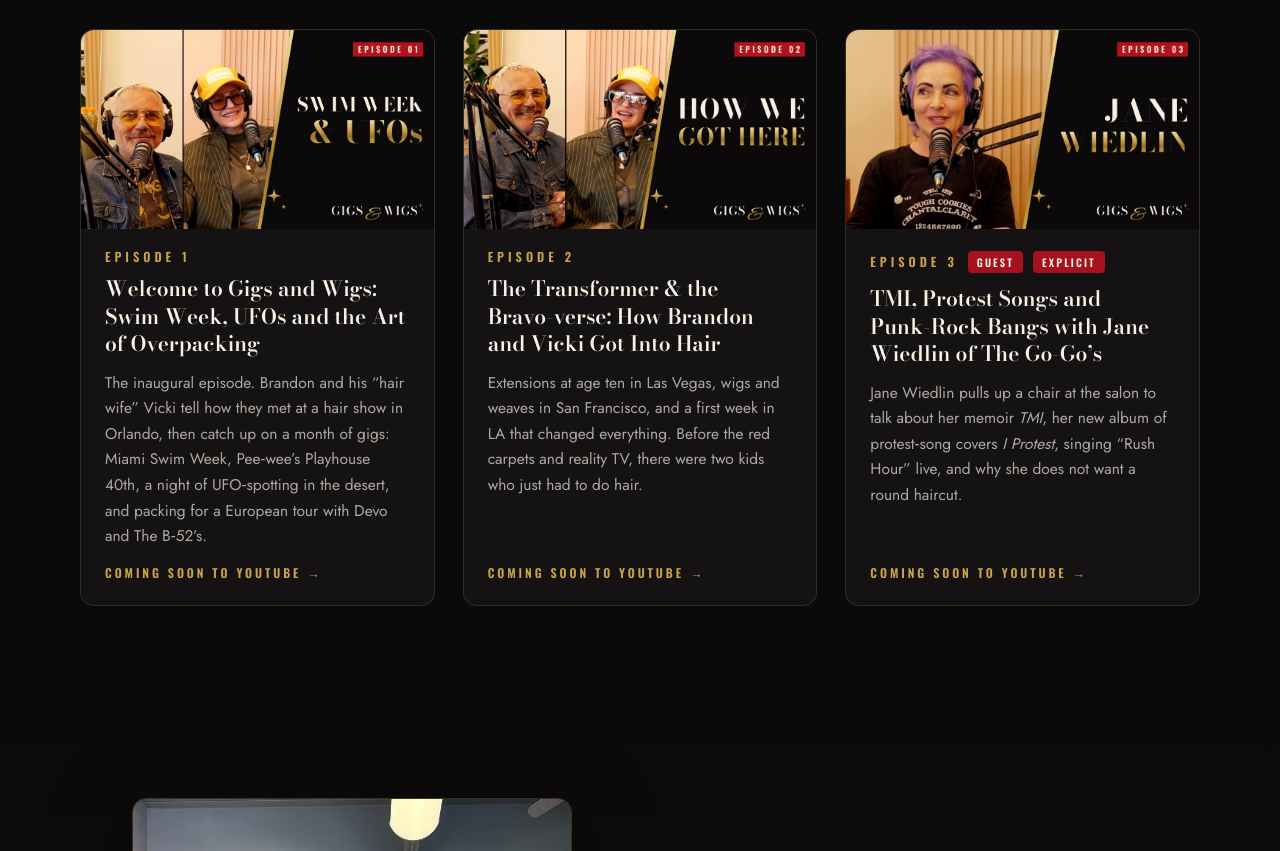
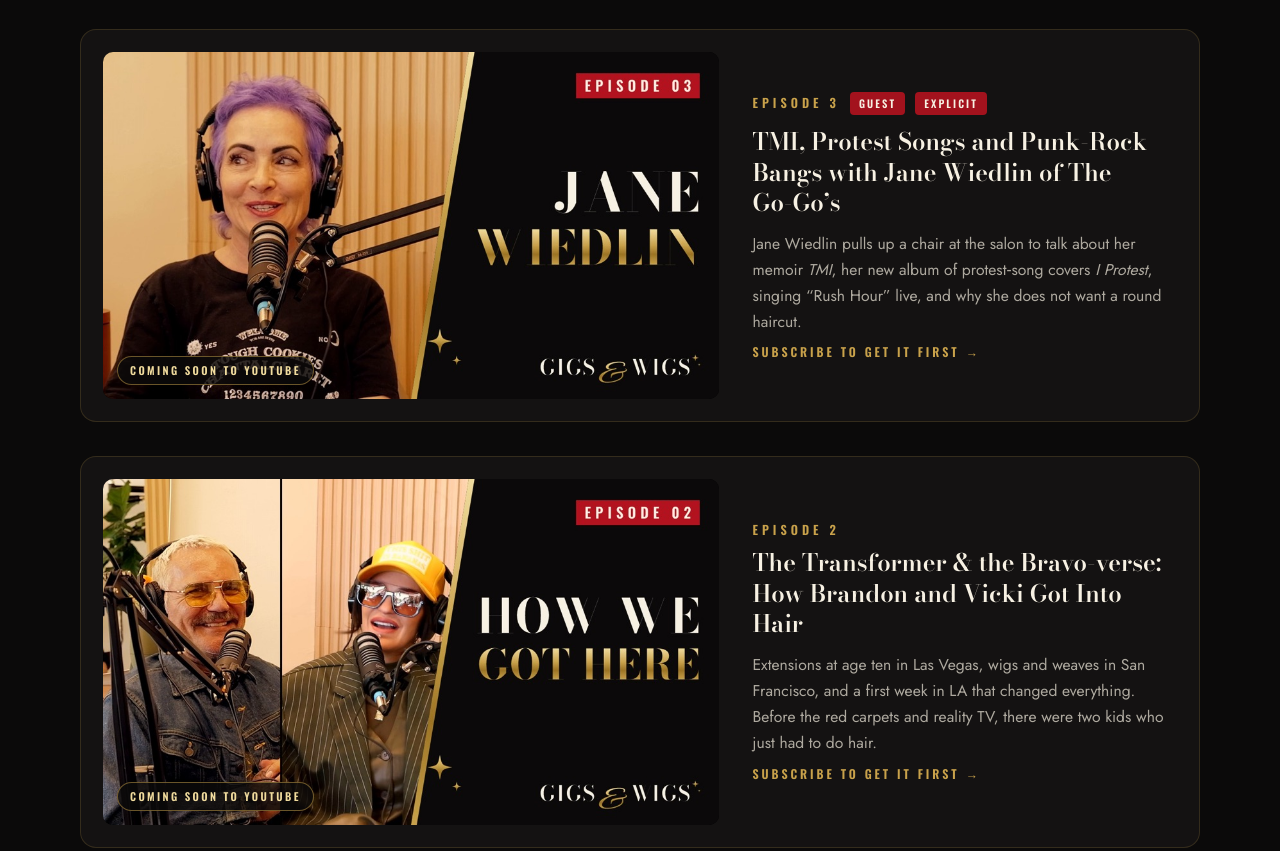
Before and after one commit to unotdys/gigsandwigs.com, a plain HTML site: page index.html in a window 1280 px wide. Shown: the part 1100-1951 px from the top of the page. Drawn offline with nearby package versions, Linux system fonts and the light colour scheme.

Commit message:
Stack episodes vertically (player left, details right)

```diff
--- a/index.html
+++ b/index.html
@@ -80,6 +80,24 @@ section{padding:96px 0}
 .ep .watch{margin-top:auto;padding-top:6px;font:600 .76rem/1 Oswald,sans-serif;letter-spacing:.24em;text-transform:uppercase;color:var(--gold);text-decoration:none}
 .ep .watch:hover{color:var(--champagne)}
 
+
+/* stacked episodes. When an episode is on YouTube, replace its .player <a> with:
+   <iframe src="https://www.youtube-nocookie.com/embed/VIDEO_ID" title="..." allow="accelerometer; autoplay; clipboard-write; encrypted-media; gyroscope; picture-in-picture" allowfullscreen loading="lazy"></iframe> */
+.ep-list{display:flex;flex-direction:column;gap:34px}
+.ep-row{display:grid;grid-template-columns:minmax(0,1.45fr) minmax(0,1fr);gap:34px;align-items:center;
+  background:var(--ink);border:1px solid rgba(201,162,75,.18);border-radius:16px;padding:22px}
+.ep-row .player{position:relative;display:block;aspect-ratio:16/9;border-radius:10px;overflow:hidden;background:#000}
+.ep-row .player img,.ep-row .player iframe{position:absolute;inset:0;width:100%;height:100%;object-fit:cover;border:0;display:block}
+.ep-row .soon{position:absolute;left:14px;bottom:14px;padding:8px 12px;border-radius:999px;background:rgba(11,10,10,.82);
+  font:600 .68rem/1 Oswald,sans-serif;letter-spacing:.22em;text-transform:uppercase;color:var(--champagne);border:1px solid rgba(201,162,75,.5)}
+.ep-row .info{display:flex;flex-direction:column;gap:12px;padding-right:8px}
+.ep-row .meta{display:flex;align-items:center;gap:10px;flex-wrap:wrap}
+.ep-row h3{font:600 1.5rem/1.28 "Bodoni Moda",serif}
+.ep-row p{color:var(--muted);font-size:.98rem}
+.ep-row .watch{font:600 .76rem/1 Oswald,sans-serif;letter-spacing:.24em;text-transform:uppercase;color:var(--gold);text-decoration:none}
+.ep-row .watch:hover{color:var(--champagne)}
+@media (max-width:860px){.ep-row{grid-template-columns:1fr;gap:20px;padding:16px}.ep-row .info{padding:0 6px 6px}}
+
 /* about */
 .about{background:linear-gradient(180deg,var(--black),#120f0d 50%,var(--black))}
 .about-grid{display:grid;grid-template-columns:1.05fr 1fr;gap:56px;align-items:center}
@@ -154,33 +172,32 @@ footer a:hover{color:var(--champagne)}
         <h2>Episodes</h2>
         <div class="rule"></div>
       </div>
-      <div class="episodes">
-        <!-- When an episode is live on YouTube, change its two links from the channel URL to the video URL (https://www.youtube.com/watch?v=VIDEO_ID) and the link text to "Watch on YouTube". -->
-        <article class="ep">
-          <a class="thumb" href="https://www.youtube.com/@GigsandWigsPodcast" target="_blank" rel="noopener"><img src="assets/ep1.jpg" alt="Episode 1 thumbnail" loading="lazy" width="960" height="540"></a>
-          <div class="body">
+      <div class="ep-list">
+        <article class="ep-row" id="episode-3">
+          <a class="player" href="https://www.youtube.com/@GigsandWigsPodcast" target="_blank" rel="noopener"><img src="assets/ep3.jpg" alt="Episode 3 thumbnail: Jane Wiedlin" loading="lazy" width="960" height="540"><span class="soon">Coming soon to YouTube</span></a>
+          <div class="info">
+            <div class="meta"><span class="label">Episode 3</span><span class="tag">Guest</span><span class="tag">Explicit</span></div>
+            <h3>TMI, Protest Songs and Punk‑Rock Bangs with Jane Wiedlin of The Go‑Go’s</h3>
+            <p>Jane Wiedlin pulls up a chair at the salon to talk about her memoir <em>TMI</em>, her new album of protest‑song covers <em>I Protest</em>, singing “Rush Hour” live, and why she does not want a round haircut.</p>
+            <a class="watch" href="https://www.youtube.com/@GigsandWigsPodcast?sub_confirmation=1" target="_blank" rel="noopener">Subscribe to get it first →</a>
+          </div>
+        </article>
+        <article class="ep-row" id="episode-2">
+          <a class="player" href="https://www.youtube.com/@GigsandWigsPodcast" target="_blank" rel="noopener"><img src="assets/ep2.jpg" alt="Episode 2 thumbnail" loading="lazy" width="960" height="540"><span class="soon">Coming soon to YouTube</span></a>
+          <div class="info">
+            <div class="meta"><span class="label">Episode 2</span></div>
+            <h3>The Transformer &amp; the Bravo‑verse: How Brandon and Vicki Got Into Hair</h3>
+            <p>Extensions at age ten in Las Vegas, wigs and weaves in San Francisco, and a first week in LA that changed everything. Before the red carpets and reality TV, there were two kids who just had to do hair.</p>
+            <a class="watch" href="https://www.youtube.com/@GigsandWigsPodcast?sub_confirmation=1" target="_blank" rel="noopener">Subscribe to get it first →</a>
+          </div>
+        </article>
+        <article class="ep-row" id="episode-1">
+          <a class="player" href="https://www.youtube.com/@GigsandWigsPodcast" target="_blank" rel="noopener"><img src="assets/ep1.jpg" alt="Episode 1 thumbnail" loading="lazy" width="960" height="540"><span class="soon">Coming soon to YouTube</span></a>
+          <div class="info">
             <div class="meta"><span class="label">Episode 1</span></div>
             <h3>Welcome to Gigs and Wigs: Swim Week, UFOs and the Art of Overpacking</h3>
             <p>The inaugural episode. Brandon and his “hair wife” Vicki tell how they met at a hair show in Orlando, then catch up on a month of gigs: Miami Swim Week, Pee‑wee’s Playhouse 40th, a night of UFO‑spotting in the desert, and packing for a European tour with Devo and The B‑52’s.</p>
-            <a class="watch" href="https://www.youtube.com/@GigsandWigsPodcast" target="_blank" rel="noopener">Coming soon to YouTube →</a>
-          </div>
-        </article>
-        <article class="ep">
-          <a class="thumb" href="https://www.youtube.com/@GigsandWigsPodcast" target="_blank" rel="noopener"><img src="assets/ep2.jpg" alt="Episode 2 thumbnail" loading="lazy" width="960" height="540"></a>
-          <div class="body">
-            <div class="meta"><span class="label">Episode 2</span></div>
-            <h3>The Transformer &amp; the Bravo‑verse: How Brandon and Vicki Got Into Hair</h3>
-            <p>Extensions at age ten in Las Vegas, wigs and weaves in San Francisco, and a first week in LA that changed everything. Before the red carpets and reality TV, there were two kids who just had to do hair.</p>
-            <a class="watch" href="https://www.youtube.com/@GigsandWigsPodcast" target="_blank" rel="noopener">Coming soon to YouTube →</a>
-          </div>
-        </article>
-        <article class="ep">
-          <a class="thumb" href="https://www.youtube.com/@GigsandWigsPodcast" target="_blank" rel="noopener"><img src="assets/ep3.jpg" alt="Episode 3 thumbnail: Jane Wiedlin" loading="lazy" width="960" height="540"></a>
-          <div class="body">
-            <div class="meta"><span class="label">Episode 3</span><span class="tag">Guest</span><span class="tag">Explicit</span></div>
-            <h3>TMI, Protest Songs and Punk‑Rock Bangs with Jane Wiedlin of The Go‑Go’s</h3>
-            <p>Jane Wiedlin pulls up a chair at the salon to talk about her memoir <em>TMI</em>, her new album of protest‑song covers <em>I Protest</em>, singing “Rush Hour” live, and why she does not want a round haircut.</p>
-            <a class="watch" href="https://www.youtube.com/@GigsandWigsPodcast" target="_blank" rel="noopener">Coming soon to YouTube →</a>
+            <a class="watch" href="https://www.youtube.com/@GigsandWigsPodcast?sub_confirmation=1" target="_blank" rel="noopener">Subscribe to get it first →</a>
           </div>
         </article>
       </div>
```
